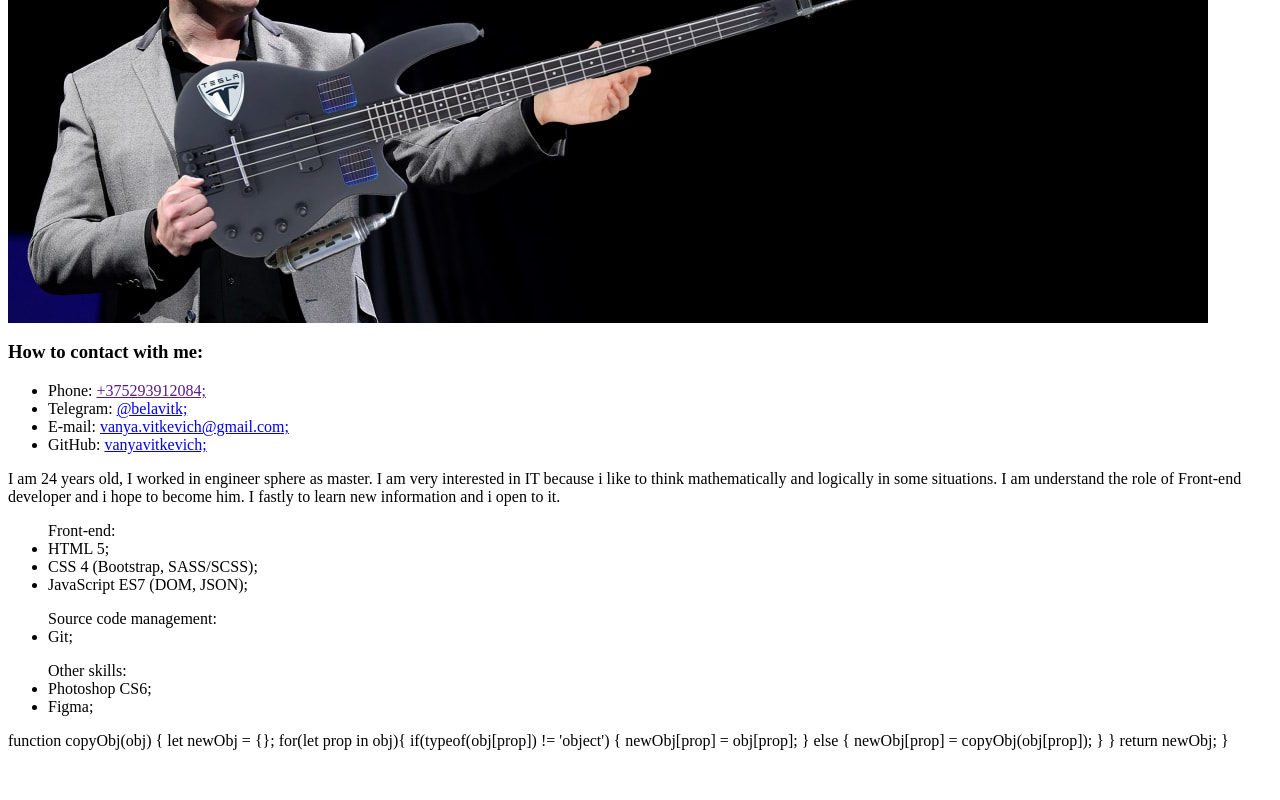
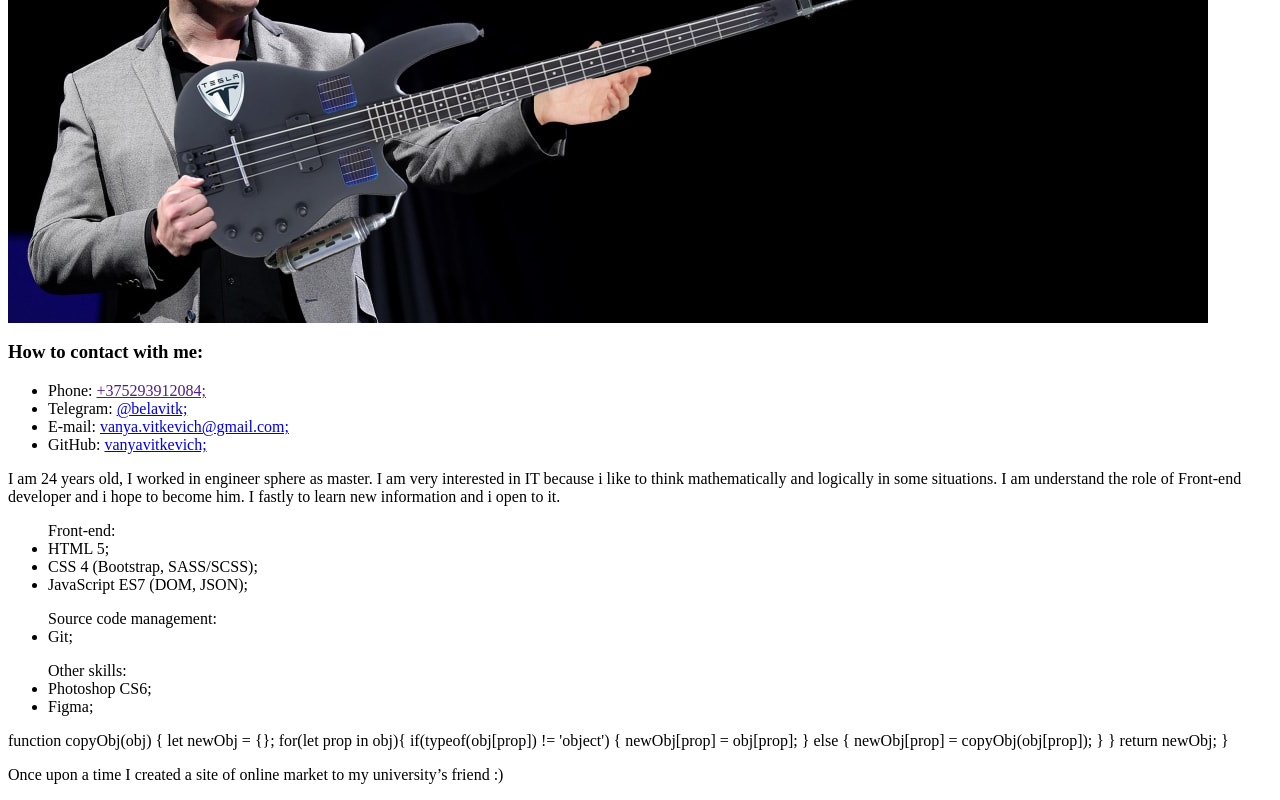
Before and after one commit to vanyavitkevich/rsschool-cv, a plain HTML site: page index.html in a window 1280 px wide. Shown: the part 401-1201 px from the top of the page. Before the commit the page ends 1167 px from the top, so only its background shows below. Drawn offline with Linux system fonts and the light colour scheme.

Commit message:
docs: add work expirience to cv

```diff
--- a/index.html
+++ b/index.html
@@ -69,4 +69,10 @@
         </p>
     </article>
 
+    <article class="main__work_exp">
+        <p class="main__work_exp-p">
+            Once upon a time I created a site of online market to my university’s friend :)
+        </p>
+    </article>
+
 </section>
```
